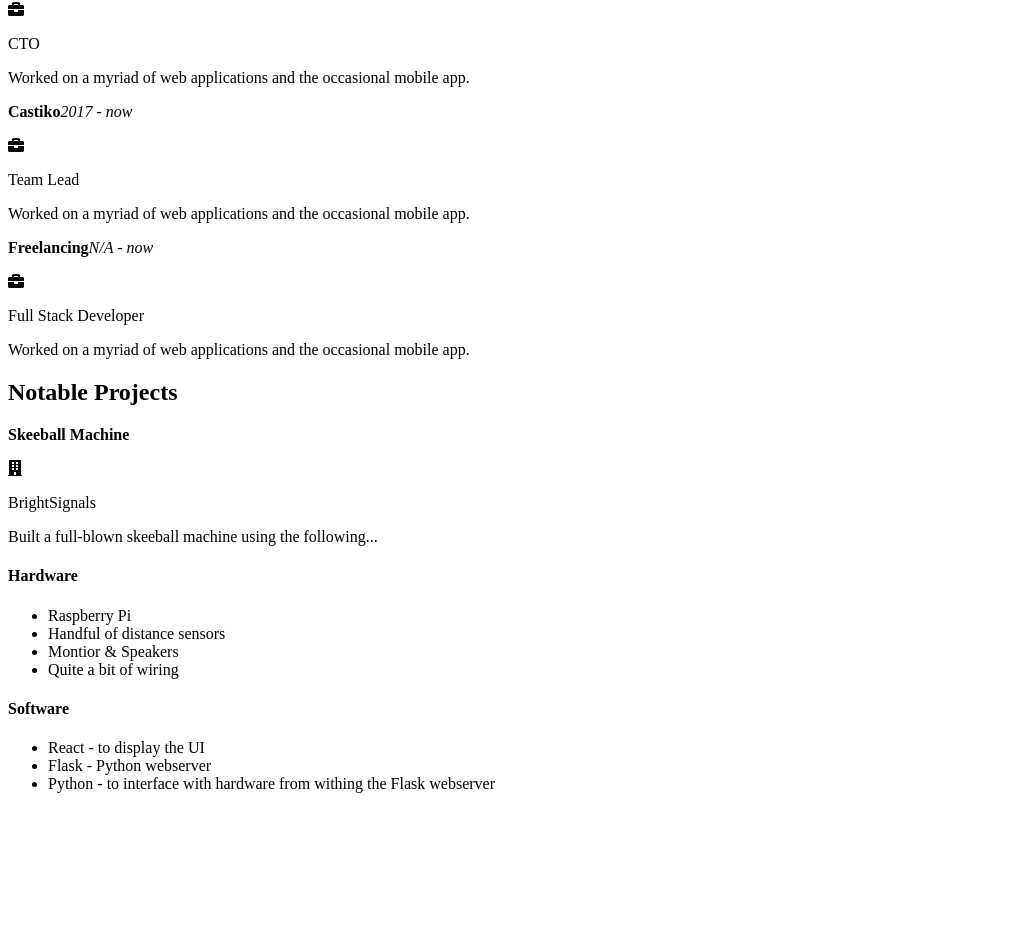
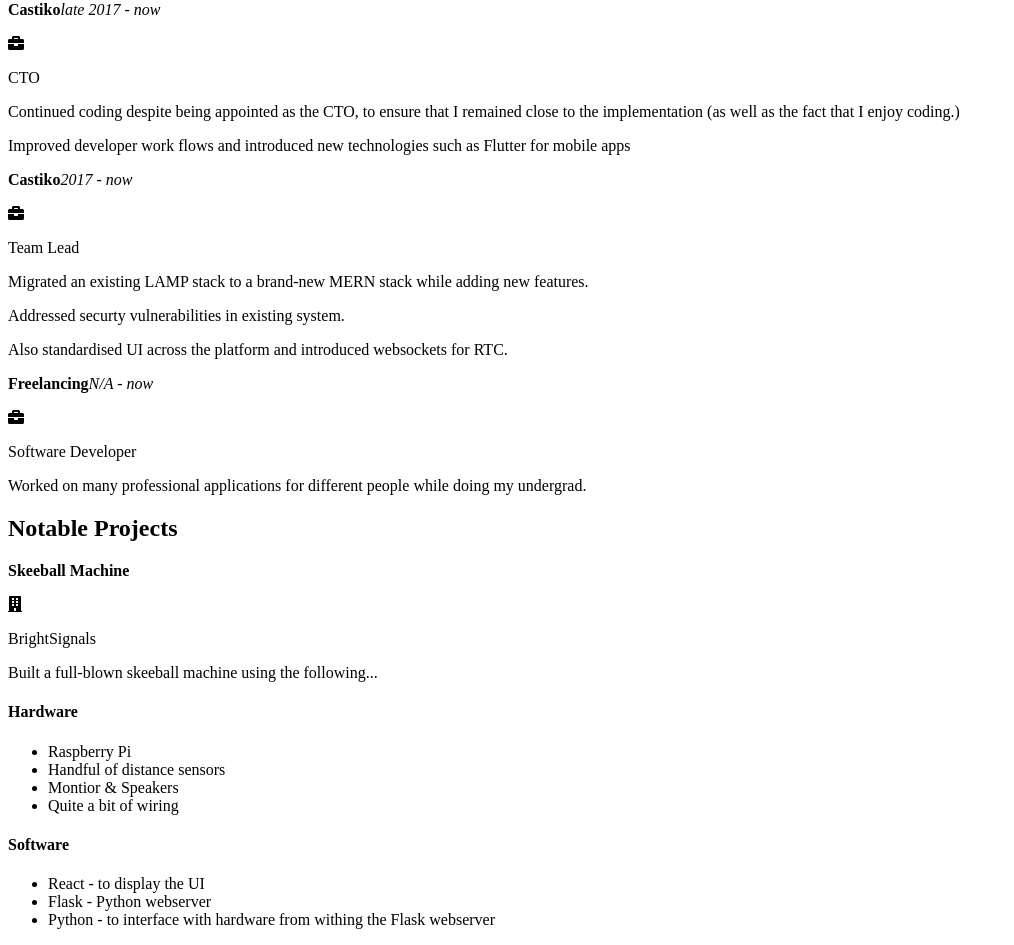
Before and after one commit to JacquesFernandes/portfolio-n10, a Next.js app: page /resume in a window 1280 px wide. Shown: the part 1192-2137 px from the top of the page, without its empty margins (0-1014 px from the left). Before the commit the page ends 2001 px from the top, so only its background shows below. Built offline with nearby package versions, Linux system fonts and the light colour scheme.

Commit message:
Add in copy for experience

```diff
--- a/pages/resume/index.tsx
+++ b/pages/resume/index.tsx
@@ -91,7 +91,8 @@
                 position="Full Stack Developer"
                 startDate="late 2018"
               >
-                <p>Worked on a myriad of web applications and the occasional mobile app.</p>
+                <p>Worked on a myriad of web applications and the occasional mobile app while polishing my understanding of CSS and styling.</p>
+                <p>Some of the more notable clients include; The (Edinburgh) Fringe, See Me In Work, Edinburgh Gin, Linn and STV</p>
               </Experience>
 
               <Experience
@@ -99,7 +100,8 @@
                 position="CTO"
                 startDate="late 2017"
               >
-                <p>Worked on a myriad of web applications and the occasional mobile app.</p>
+                <p>Continued coding despite being appointed as the CTO, to ensure that I remained close to the implementation (as well as the fact that I enjoy coding.)</p>
+                <p>Improved developer work flows and introduced new technologies such as Flutter for mobile apps</p>
               </Experience>
 
               <Experience
@@ -107,15 +109,17 @@
                 position="Team Lead"
                 startDate="2017"
               >
-                <p>Worked on a myriad of web applications and the occasional mobile app.</p>
+                <p>Migrated an existing LAMP stack to a brand-new MERN stack while adding new features.</p>
+                <p>Addressed securty vulnerabilities in existing system.</p>
+                <p>Also standardised UI across the platform and introduced websockets for RTC.</p>
               </Experience>
 
               <Experience
                 company="Freelancing"
-                position="Full Stack Developer"
+                position="Software Developer"
                 startDate="N/A"
               >
-                <p>Worked on a myriad of web applications and the occasional mobile app.</p>
+                <p>Worked on many professional applications for different people while doing my undergrad.</p>
               </Experience>
             </div>
           </div>
@@ -123,7 +127,31 @@
           <div className="flex-1" >
             {/*Notable Projects*/}
             <H2>Notable Projects</H2>
-            <div>
+
+            <Project
+              name="Skeeball Machine"
+              projectSource="BrightSignals"
+            >
+              <p>Built a full-blown skeeball machine using the following...</p>
+              <ListContainer>
+                <H4>Hardware</H4>
+                <UL>
+                  <LI>Raspberry Pi</LI>
+                  <LI>Handful of distance sensors</LI>
+                  <LI>Montior & Speakers</LI>
+                  <LI>Quite a bit of wiring</LI>
+                </UL>
+              </ListContainer>
+              <ListContainer>
+                <H4>Software</H4>
+                <UL>
+                  <LI>React - to display the UI</LI>
+                  <LI>Flask - Python webserver</LI>
+                  <LI>Python - to interface with hardware from withing the Flask webserver</LI>
+                </UL>
+              </ListContainer>
+            </Project>
+
             <Project
               name="Skeeball Machine"
               projectSource="BrightSignals"
@@ -151,6 +179,5 @@
         </div>
       </div>
     </div>
-    </div>
   );
 }
```
Lines whose indentation alone changed are shown as unchanged.
